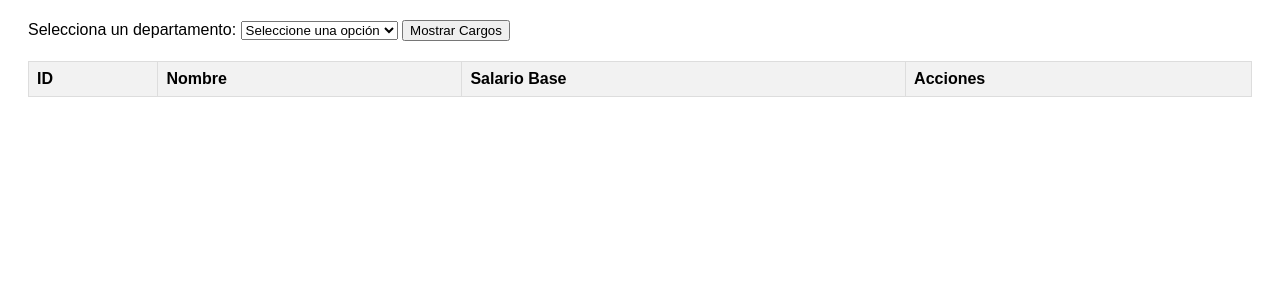
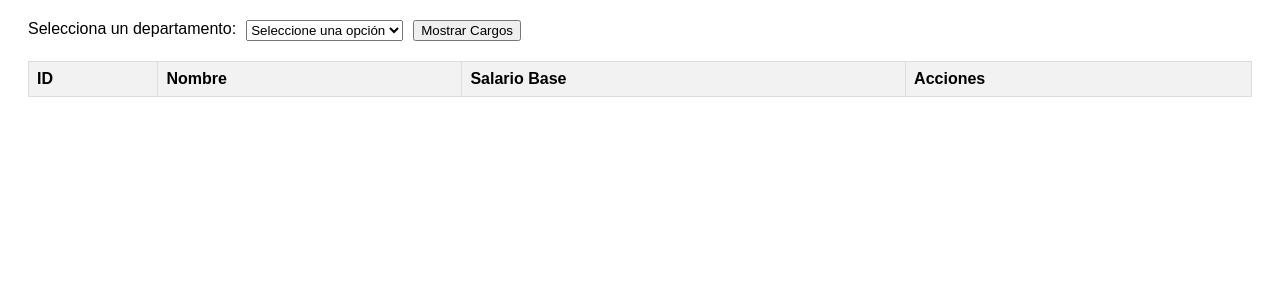
Before and after one commit to jukaijoestar/Nomina_Python, a Flask app: page /cargos in a window 1280 px wide. Shown: the top 300 px of the page. Run offline with Flask 3, Linux system fonts and the light colour scheme; the visitor is signed in with stand-in values (Sample User, id 1); data that the repository does not hold is empty.

Commit message:
Update cargos.html

```diff
--- a/Nomina Python BETA/Templates/cargos.html
+++ b/Nomina Python BETA/Templates/cargos.html
@@ -4,6 +4,10 @@
     <meta charset="UTF-8">
     <meta name="viewport" content="width=device-width, initial-scale=1.0">
     <title>Lista de Cargos</title>
+    <link
+        rel="stylesheet"
+        href="https://cdnjs.cloudflare.com/ajax/libs/font-awesome/5.15.3/css/all.min.css"
+    />
     <style>
         body {
             font-family: Arial, sans-serif;
@@ -27,6 +31,15 @@
 
         .table th {
             background-color: #f2f2f2;
+        }
+
+        form {
+            display: flex;
+            margin-bottom: 20px;
+        }
+
+        label, select, input {
+            margin-right: 10px;
         }
     </style>
 </head>
@@ -72,7 +85,9 @@
                         <td>
                             <form method="post" action="/eliminar_cargo">
                                 <input type="hidden" name="cargo_id" value="{{ cargo.ID }}">
-                                <input type="submit" value="Eliminar">
+                                <button type="submit" class="desactivar">
+                                    <i class="fas fa-ban"></i> Eliminar
+                                </button>
                             </form>
                         </td>
                     </tr>
```
